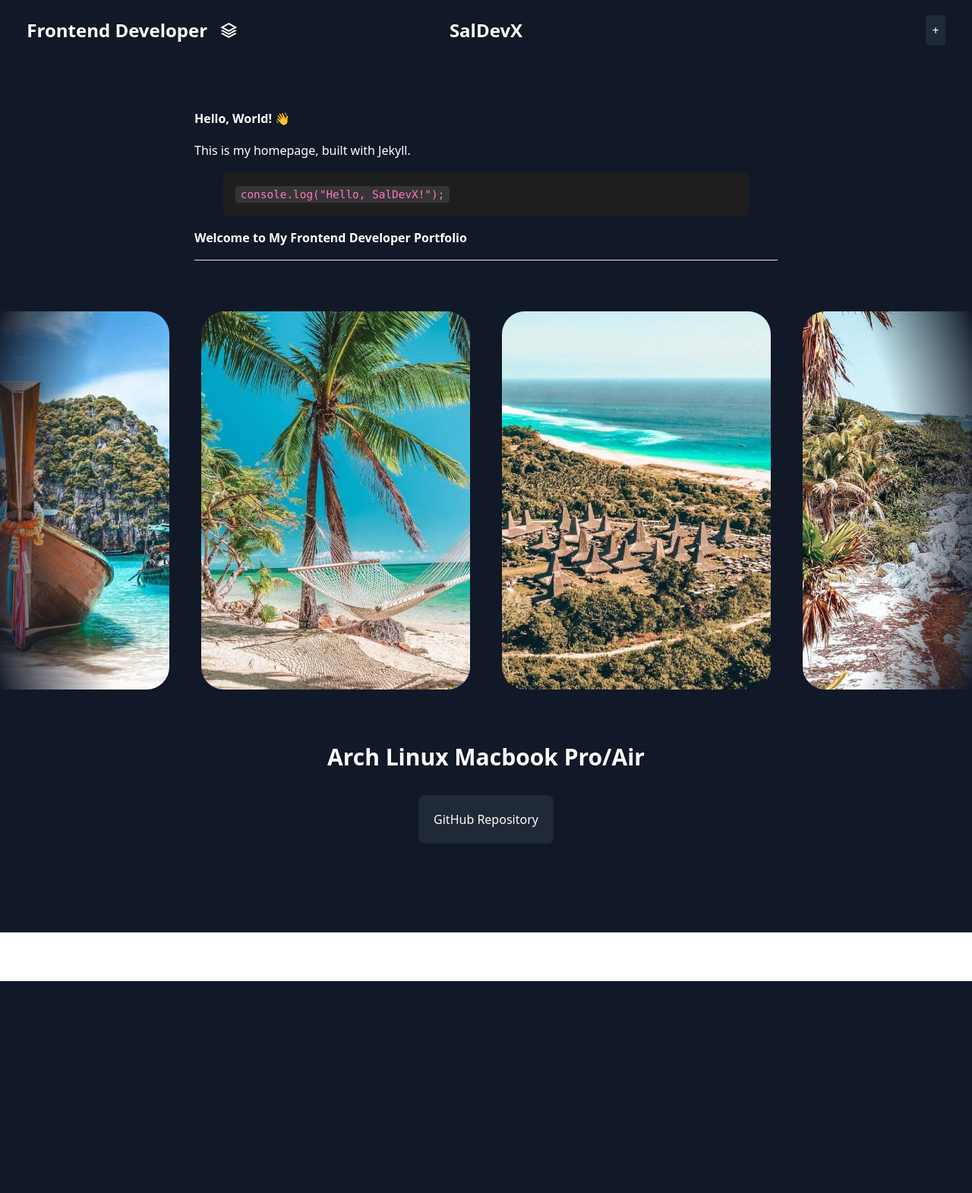
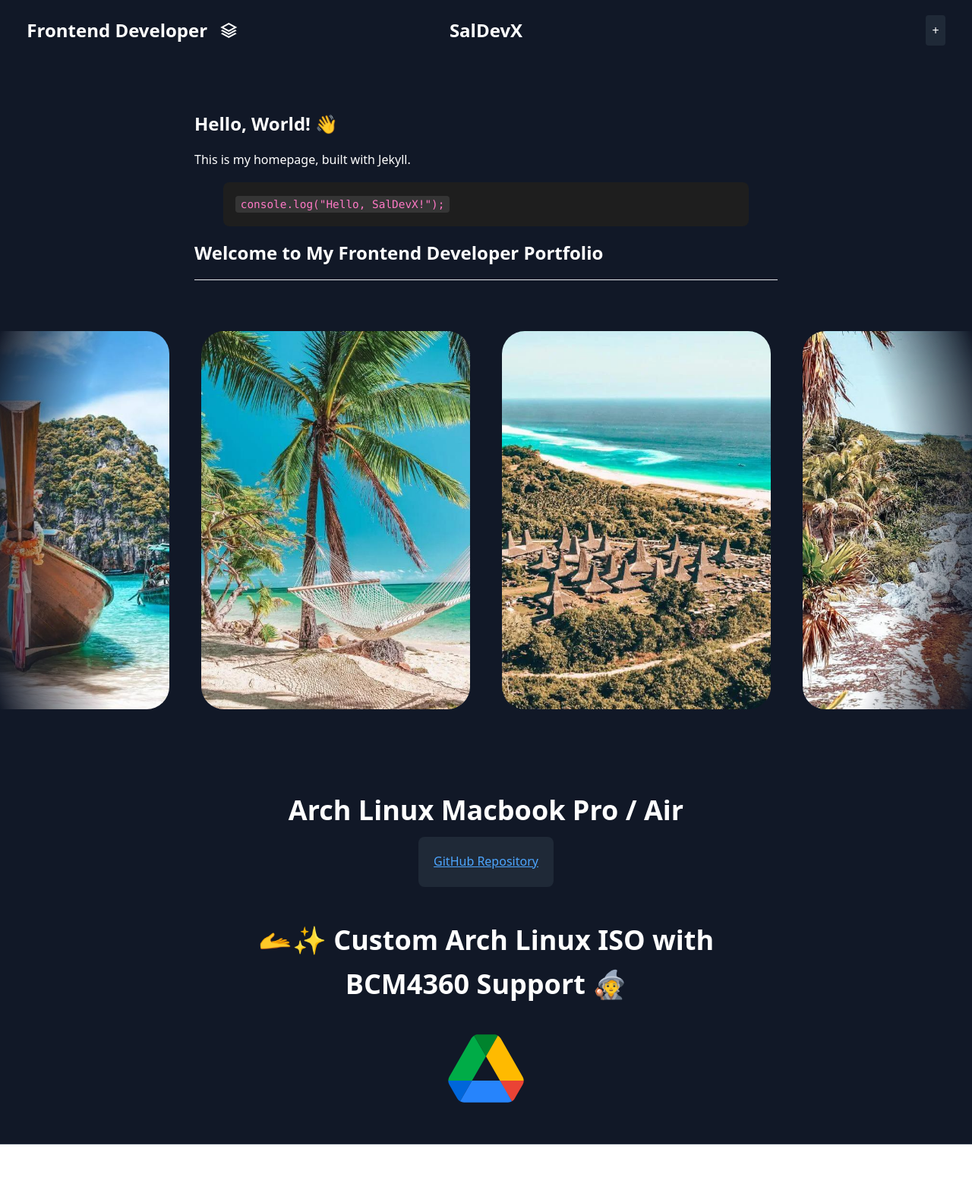
Before and after one commit to SalDevX/SalDevX.github.io, a Jekyll site: the page built from index.md, in a window 1280 px wide. Shown: the whole page at 76% size. Built offline with Jekyll 4.4.1, drawn with Linux system fonts in a browser that asks for light colours; nearby versions of some CDN libraries; before the commit the page ends 1292 px from its top, so only the background shows below that.

Commit message:
markdown rendering i {{ content }}

```diff
--- a/_layouts/home.html
+++ b/_layouts/home.html
@@ -16,23 +16,25 @@
     {% include navbar.html %}
     <main class="max-w-[100%] mx-auto">
       <div class="markdown-body mt-8">
-        <h1>Hello, World! 👋</h1>
-        <p>This is my homepage, built with Jekyll.</p>
+        <h2>Hello, World! 👋</h2>
+        <p1>This is my homepage, built with Jekyll.</p1>
         <pre><code class="language-js">console.log("Hello, SalDevX!");</code></pre>
-        <h1>Welcome to My Frontend Developer Portfolio</h1>
+        <h2>Welcome to My Frontend Developer Portfolio</h2>
         <hr>
+
     </div>
     <br></br>
       <div class="slider-container">
         {% include slider.html %}
     </div>
     <br></br>
-      <div class="prose prose-invert mx-auto">
-            {{ content }}
-        </div>
+
         <script src="/assets/js/slider.js"></script>
         <link rel="stylesheet" href="/assets/css/slider.css">
-    </main>
+        <div class="markdown-body mt-8">
+          {{ content }}
+        </div>
+      </main>
     {% include footer.html %}
   </body>
   </html>
--- a/assets/css/markdown.css
+++ b/assets/css/markdown.css
@@ -15,6 +15,7 @@
 }
 
 /* Headings */
+/* Headings */
 .markdown-body h1,
 .markdown-body h2,
 .markdown-body h3,
@@ -24,6 +25,20 @@
   margin: 1rem 0;
   font-weight: bold;
 }
+
+.markdown-body h1 {
+  font-size: 2rem; /* Adjust the size as needed */
+  margin-bottom: 1rem;
+}
+
+.markdown-body h2 {
+  font-size: 1.5rem;
+}
+
+.markdown-body h3 {
+  font-size: 1.2rem;
+}
+
 
 /* Dark mode headings */
 .dark .markdown-body h1,
--- a/index.markdown
+++ /dev/null
@@ -1,15 +0,0 @@
----
-layout: home
-title : SalDevX
----
-<section class="container mx-auto p-5">
-   <h3 class="text-3xl font-bold text-center">Arch Linux Macbook Pro/Air</h3>
-    <div class="flex justify-center mt-8">
-        <div class="grid md:grid-cols-1 gap-6">
-            <a href="https://github.com/SalDevX/archlinux-BCM4360_SUPPORT" target="_blank" class="p-5 bg-gray-800 text-white rounded-lg text-center">
-                GitHub Repository
-            </a>
-            <br><br><br>
-        </div>
-    </div>
-</section>
--- /dev/null
+++ b/index.md
@@ -0,0 +1,29 @@
+---
+layout: home
+title : SalDevX
+---
+
+
+
+
+<h1 class="text-3xl font-bold text-center"><strong style="font-size: 36px;"> Arch Linux Macbook Pro / Air </strong></h1>
+<div class="flex justify-center">
+  <a href="https://github.com/SalDevX/archlinux-BCM4360_SUPPORT" class="p-5 bg-gray-800 text-white rounded-lg text-center">
+    GitHub Repository
+  </a>
+</div>
+
+<br>
+
+
+
+
+
+<h2 align="center" ><strong style="font-size: 36px;"> 🫴✨ Custom Arch Linux ISO with BCM4360 Support 🧙 </strong></h2>
+
+
+<p align="center">
+    <a href="https://drive.google.com/uc?export=download&id=1T7eOPBnpQysCpjo_9NMvmkim7hK84Oin">
+        <img src="/assets/images/Google_Drive-Logo.wine.svg" alt="Download ISO" width="200">
+    </a>
+</p>
```
Also changed, not shown: assets/images/Google_Drive-Logo.wine.svg (added).
